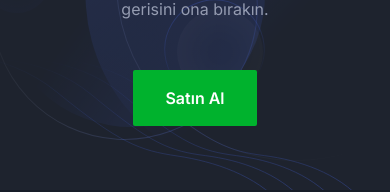
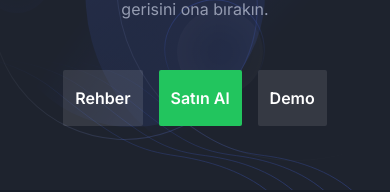
Before and after one commit to f9260/tes8, a Next.js app: page / in a window 390 px wide. Shown: the part 309-501 px from the top of the page. Built offline with nearby package versions, Linux system fonts and the light colour scheme.

Commit message:
Update index.tsx

```diff
--- a/src/components/Hero/index.tsx
+++ b/src/components/Hero/index.tsx
@@ -19,15 +19,29 @@
 
                     Ayarlarınızı yapın ve çalıştırın, gerisini ona bırakın.
                   </p>
-                  <div className="flex flex-col items-center justify-center space-y-4 sm:flex-row sm:space-x-4 sm:space-y-0">
+                                    <div class="flex items-center justify-center">
+                    <div class="flex flex-row items-center justify-center space-x-4 sm:space-x-0 sm:space-y-0 sm:flex-col sm:flex-row sm:justify-start">
+                      <Link
+                        href="https://rehber.ve3.plus"
+                        class="inline-block rounded-sm bg-black px-3 sm:px-8 py-4 text-base font-semibold text-white duration-300 ease-in-out hover:bg-black/90 dark:bg-white/10 dark:text-white dark:hover:bg-white/5 sm:hidden"
+                      >
+                        Rehber
+                      </Link>
                       <Link
                         href="https://shopier.com/23747500"
                         target="_blank"
-                      className="rounded-sm bg-[#00b22d] px-8 py-4 text-base font-semibold text-white duration-300 ease-in-out hover:bg-green-500"
+                        class="rounded-sm bg-green-500 px-3 sm:px-8 py-4 text-base font-semibold text-white duration-300 ease-in-out hover:bg-green-600"
                       >
                         Satın Al
                       </Link>
-
+                      <Link
+                        href="https://forum.ve3.plus/d/5-demo-talebi"
+                        target="_blank"
+                        class="inline-block rounded-sm bg-black px-3 sm:px-8 py-4 text-base font-semibold text-white duration-300 ease-in-out hover:bg-black/90 dark:bg-white/10 dark:text-white dark:hover:bg-white/5 sm:hidden"
+                      >
+                        Demo
+                      </Link>
+                    </div>
                   </div>
                 </div>
               </div>
```
Lines whose indentation alone changed are shown as unchanged.
